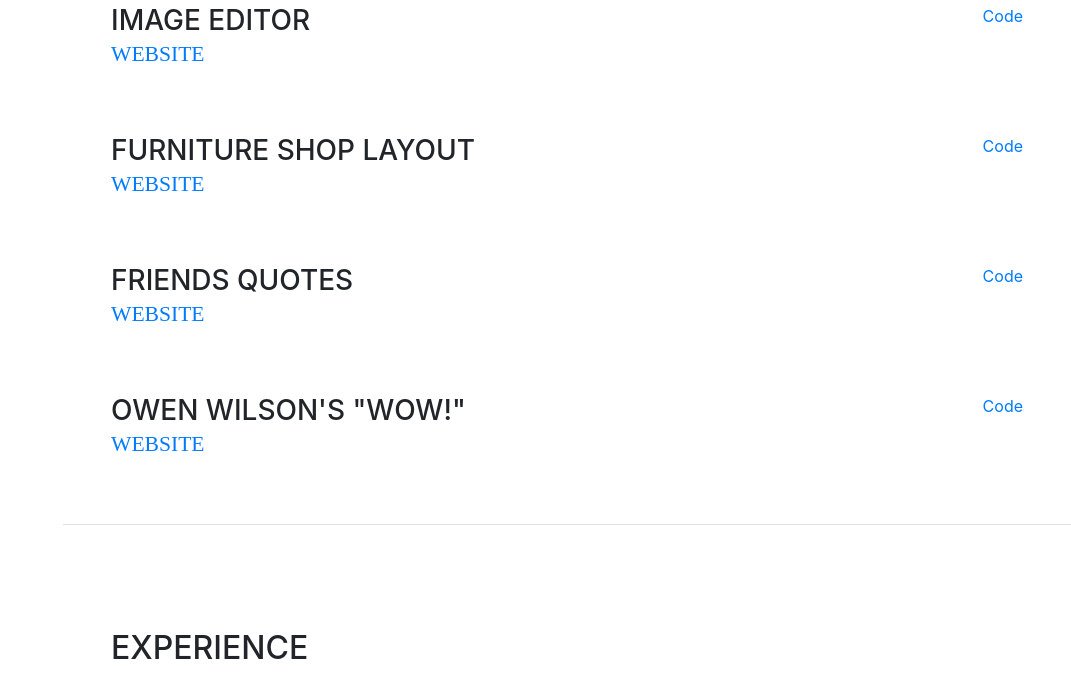
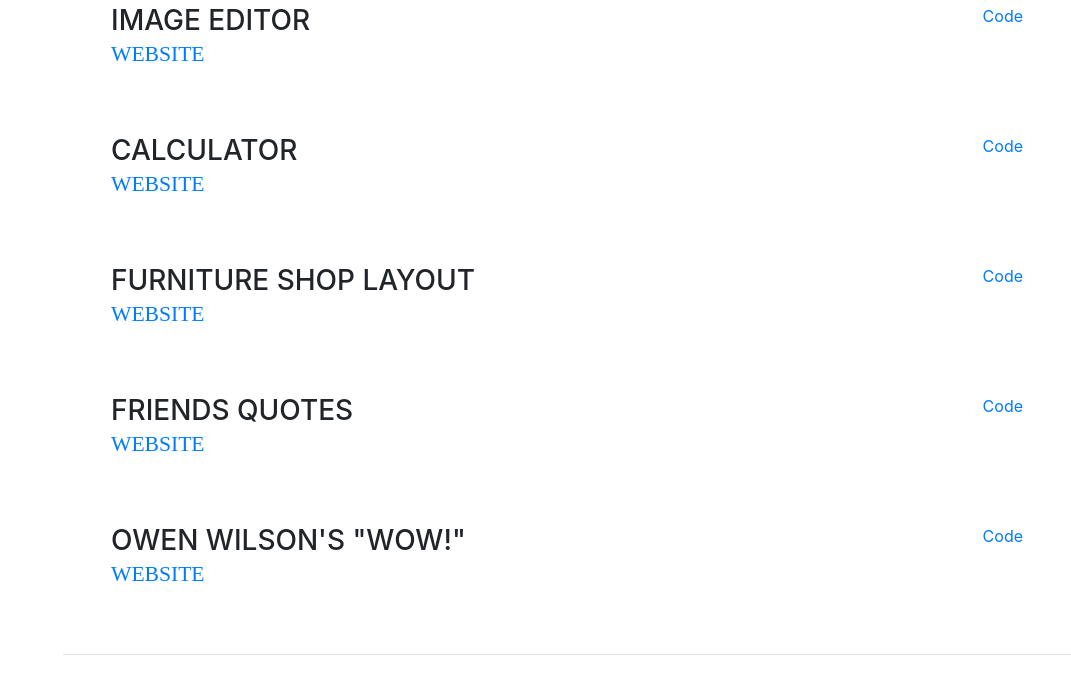
Before and after one commit to AnaliaRio/Portfolio, a website with bundled scripts: page index.html in a window 1280 px wide. Shown: the part 1580-2272 px from the top of the page, without its empty margins (209-1280 px from the left). Built offline with nearby package versions, Linux system fonts and the light colour scheme; a web font is replaced by a local one.

Commit message:
Added a new project

```diff
--- a/index.html
+++ b/index.html
@@ -240,6 +240,17 @@
             </div>
             <div class="resume-date text-md-right">
               <span class="text-primary"><a href="https://github.com/AnaliaRio/CSS-Variables" target="_blank">Code</a></span>
+            </div>
+          </div>
+
+          <div class="resume-item d-flex flex-column flex-md-row mb-5">
+            <div class="resume-content mr-auto">
+              <h3 class="mb-0">Calculator</h3>
+              <div class="subheading mb-3"><a href="https://analiario.github.io/Calculator/" target="_blank">Website</a></div>
+              <!-- <p>Collaboratively administrate empowered markets via plug-and-play networks. Dynamically procrastinate B2C users after installed base benefits. Dramatically visualize customer directed convergence without revolutionary ROI.</p> -->
+            </div>
+            <div class="resume-date text-md-right">
+              <span class="text-primary"><a href="https://github.com/AnaliaRio/Calculator" target="_blank">Code</a></span>
             </div>
           </div>
 
```
